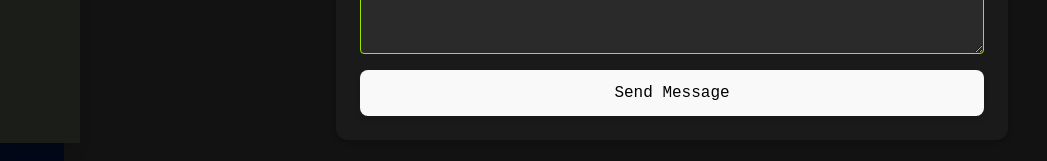
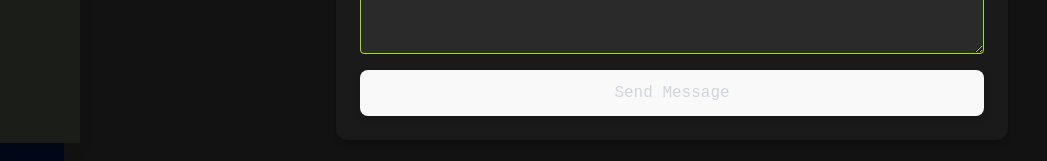
Before and after one commit to SamPomeroy/portfolio, a React (Vite) app: page /contact in a window 1280 px wide. Shown: the part 657-818 px from the top of the page, without its empty margins (0-1047 px from the left). Built offline with nearby package versions, Linux system fonts and the light colour scheme.

Commit message:
changed submit button

```diff
--- a/src/pages/Contact.jsx
+++ b/src/pages/Contact.jsx
@@ -72,12 +72,12 @@ function Contact() {
     className="p-3 rounded bg-[#2a2a2a] text-lime-300 placeholder-gray-400 border border-lime-400 focus:outline-none focus:ring-2 focus:ring-lime-300"
     required
   ></textarea>
-  <button
-    type="submit"
-    className="bg-lime-400 hover:bg-lime-300 text-black font-semibold py-2 px-4 rounded shadow-md transition duration-200 ease-in-out"
-  >
-    Send Message
-  </button>
+<button
+  type="submit"
+  className="bg-lime-400 hover:bg-lime-300 text-gray-300 font-semibold py-2 px-4 rounded shadow-md transition duration-200 ease-in-out"
+>
+  Send Message
+</button>
 </form>
       </div>
     </section>
```
